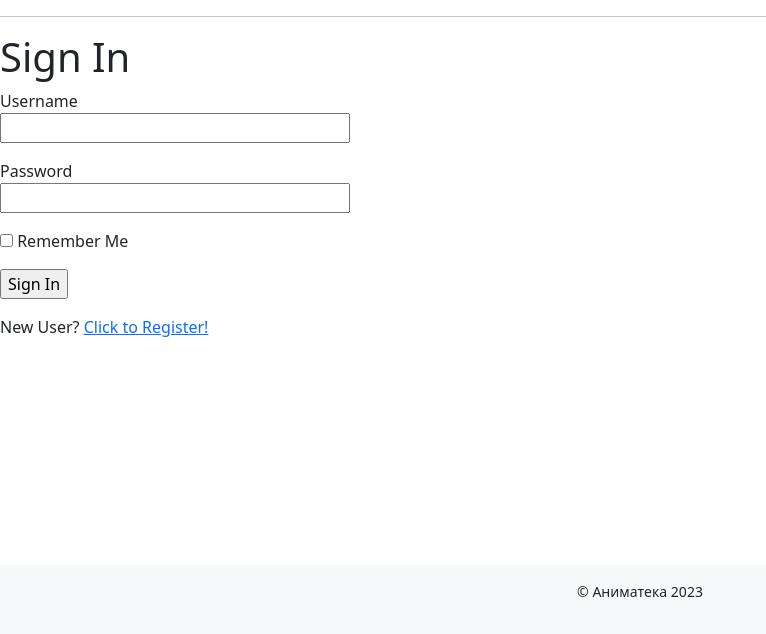
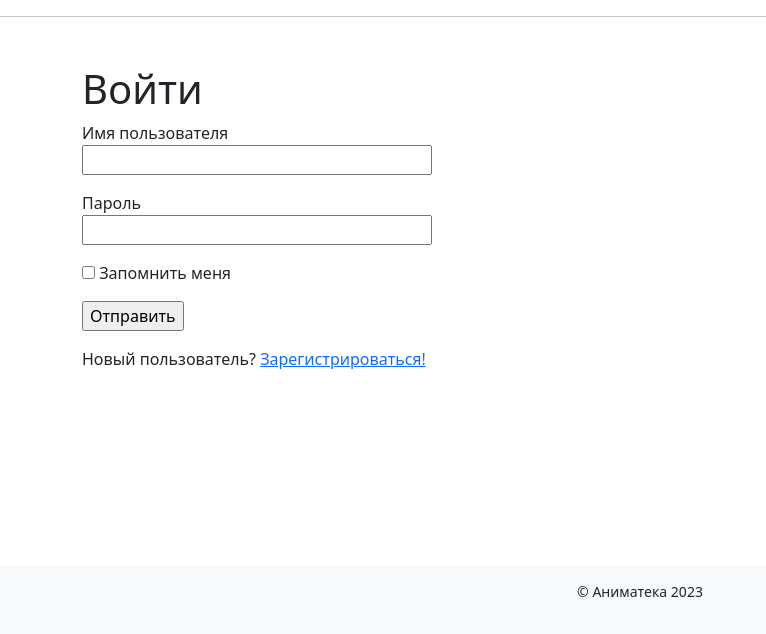
Before and after one commit to Esperansa08/flask_app, a Flask app: a page that uses app/templates/login.html in a window 1280 px wide. Shown: the part 166-800 px from the top of the page, without its empty margins (0-766 px from the left). Run offline with Flask 2, Linux system fonts and the light colour scheme; parts of the project's set-up code (start-up, migrations or seed data) failed here and were passed over; some libraries are stand-ins or nearby versions.

Commit message:
исправление языка леблов

```diff
--- a/app/forms.py
+++ b/app/forms.py
@@ -6,49 +6,49 @@ from app.models import User, Anime
 
 
 class LoginForm(FlaskForm):
-    username = StringField("Username", validators=[DataRequired()])
-    password = PasswordField("Password", validators=[DataRequired()])
-    remember_me = BooleanField("Remember Me")
-    submit = SubmitField("Sign In")
+    username = StringField("Имя пользователя", validators=[DataRequired()])
+    password = PasswordField("Пароль", validators=[DataRequired()])
+    remember_me = BooleanField("Запомнить меня")
+    submit = SubmitField("Отправить")
 
 
 class RegistrationForm(FlaskForm):
-    username = StringField("Username", validators=[DataRequired()])
+    username = StringField("Имя пользователя", validators=[DataRequired()])
     email = StringField("Email", validators=[DataRequired(), Email()])
-    password = PasswordField("Password", validators=[DataRequired()])
+    password = PasswordField("Пароль", validators=[DataRequired()])
     password2 = PasswordField(
-        "Repeat Password", validators=[DataRequired(), EqualTo("password")]
+        "Повторите пароль", validators=[DataRequired(), EqualTo("Пароль")]
     )
-    submit = SubmitField("Register")
+    submit = SubmitField("Зарегистрироваться")
 
     def validate_username(self, username):
         user = User.query.filter_by(username=username.data).first()
         if user is not None:
-            raise ValidationError("Please use a different username.")
+            raise ValidationError("Используйте другое имя пользователя!")
 
     def validate_email(self, email):
         user = User.query.filter_by(email=email.data).first()
         if user is not None:
-            raise ValidationError("Please use a different email address.")
+            raise ValidationError("Используйте другой email адрес.")
 
 
 class AddForm(FlaskForm):
     title = StringField("Название", validators=[DataRequired()])
     description = TextAreaField("Описание", validators=[DataRequired()])
-    submit = SubmitField("Submit")
+    submit = SubmitField("Сохранить")
 
     def validate_title(self, title):
         title = Anime.query.filter_by(title=title.data).first()
         if title is not None:
-            raise ValidationError("Please use a different title.")
+            raise ValidationError("Используйте другое название аниме.")
 
 
 class UpdateForm(FlaskForm):
-    title = StringField("Title", validators=[DataRequired()])
-    description = TextAreaField("Description", validators=[DataRequired()])
-    submit = SubmitField("Submit")
+    title = StringField("Название", validators=[DataRequired()])
+    description = TextAreaField("Описание", validators=[DataRequired()])
+    submit = SubmitField("Сохранить")
 
-    def validate_title(self, title):
-        anime = Anime.query.filter_by(title=title.data).first()
-        if anime is not None:
-            raise ValidationError("Please use a different title.")
+    # def validate_title(self, title):
+    #     anime = Anime.query.filter_by(title=title.data).first()
+    #     if anime is not None:
+    #         raise ValidationError("Please use a different title.")
--- a/app/routes.py
+++ b/app/routes.py
@@ -108,7 +108,7 @@ def update_anime(id):
         db.session.commit()
         flash("Запись изменена в базе!")
         return redirect(url_for("anime_list"))
-    return render_template("add_anime.html", form=form)
+    return render_template("update_anime.html", form=form)
 
 
 @app.route("/anime_list", methods=["GET"])
--- a/app/templates/add_anime.html
+++ b/app/templates/add_anime.html
@@ -2,12 +2,13 @@
 {% block title %}Добавить аниме{% endblock %}
 {% block content %}
   <main>
+
     <div class="container py-5">
       <div class="row justify-content-center">
         <div class="col-md-8 p-5">
           <div class="card">
             <div class="card-header">
-
+              <h1>Добавить аниме</h1>
               <body>
                 <form action="" method="post" novalidate>
                   {{ form.hidden_tag() }}
@@ -27,10 +28,7 @@
                   </p>
                   <p>{{ form.submit() }}</p>
                 </form>
-
               </body>
-                  </div>
-                </form>
             </div>
           </div>
         </div>
--- a/app/templates/anime_list.html
+++ b/app/templates/anime_list.html
@@ -6,8 +6,8 @@
     <br>
     {% for an in anime[::-1] %}
       <p>{{an.id}}. {{an.title}} - {{an.description}}
-        <a href="{{ url_for('delete_anime', id = an.id)}}">Удалить</a>
-        <a href="{{ url_for('update_anime', id = an.id)}}">Изменить</a></p>
+        <a href="{{ url_for('delete_anime', id = an.id)}}"> Удалить </a>
+        <a href="{{ url_for('update_anime', id = an.id)}}"> Изменить </a></p>
     {%endfor%}
 </div>
 {% endblock %}
--- a/app/templates/includes/header.html
+++ b/app/templates/includes/header.html
@@ -4,17 +4,17 @@
     <head>
         <meta charset="utf-8" />
         <meta name="viewport" content="width=device-width, initial-scale=1" />
-        <link rel="icon" href="static/img/fav/favicon.ico" type="image" />
+        <link rel="icon" href="/static/img/fav/favicon.ico" type="image" />
         <link rel="apple-touch-icon" sizes="180x180" href="static/img/fav/apple-touch-icon.png" />
         <link rel="icon" type="image/png" sizes="32x32" href="static/img/fav/favicon-32x32.png" />
         <link rel="icon" type="image/png" sizes="16x16" href="static/img/fav/favicon-16x16.png" />
-        <link rel="stylesheet" href="static/css/bootstrap.min.css" />
-        <link rel="stylesheet" href="static/css/style.css" />
+        <link rel="stylesheet" href="/static/css/bootstrap.min.css" />
+        <link rel="stylesheet" href="/static/css/style.css" />
 
         <header>
           <nav class="navbar navbar-light" style="background-color: orange">
              <div class="container">
-                 <img src="static/img/logo.png" width="60" height="60" class="d-inline-block align-top" alt="">
+                 <img src="/static/img/logo.png" width="60" height="60" class="d-inline-block align-top" alt="">
                     <h2>Аниматека</h2>
                     <a href="{{ url_for('index') }}">Главная</a>
                     {% if current_user.is_anonymous %}
@@ -29,7 +29,7 @@
 
             <div class="container">
               <a class="navbar-brand" href="{{ url_for('index') }}">
-                <img src="static/img/logo.svg" height="50" class="" alt="" />
+                <img src="/static/img/logo.svg" height="50" class="" alt="" />
               </a>
               <div class="d-flex justify-content-end">
                 <ul class="nav nav-pills">
--- a/app/templates/login.html
+++ b/app/templates/login.html
@@ -1,7 +1,9 @@
 {% extends "base.html" %}
 
 {% block content %}
-    <h1>Sign In</h1>
+<section class="container my-5">
+  <div class="row">
+    <h1>Войти</h1>
     <form action="" method="post" novalidate>
         {{ form.hidden_tag() }}
         <p>
@@ -21,5 +23,7 @@
         <p>{{ form.remember_me() }} {{ form.remember_me.label }}</p>
         <p>{{ form.submit() }}</p>
     </form>
-    <p>New User? <a href="{{ url_for('register') }}">Click to Register!</a></p>
+    <p>Новый пользователь? <a href="{{ url_for('register') }}">Зарегистрироваться!</a></p>
+  </div>
+</section>
 {% endblock %}
```
Also changed, not shown: anime_app.py (+1 -10 lines), app/templates/update_anime.html (+3 -10 lines), README.md. Lines whose indentation alone changed are shown as unchanged.
